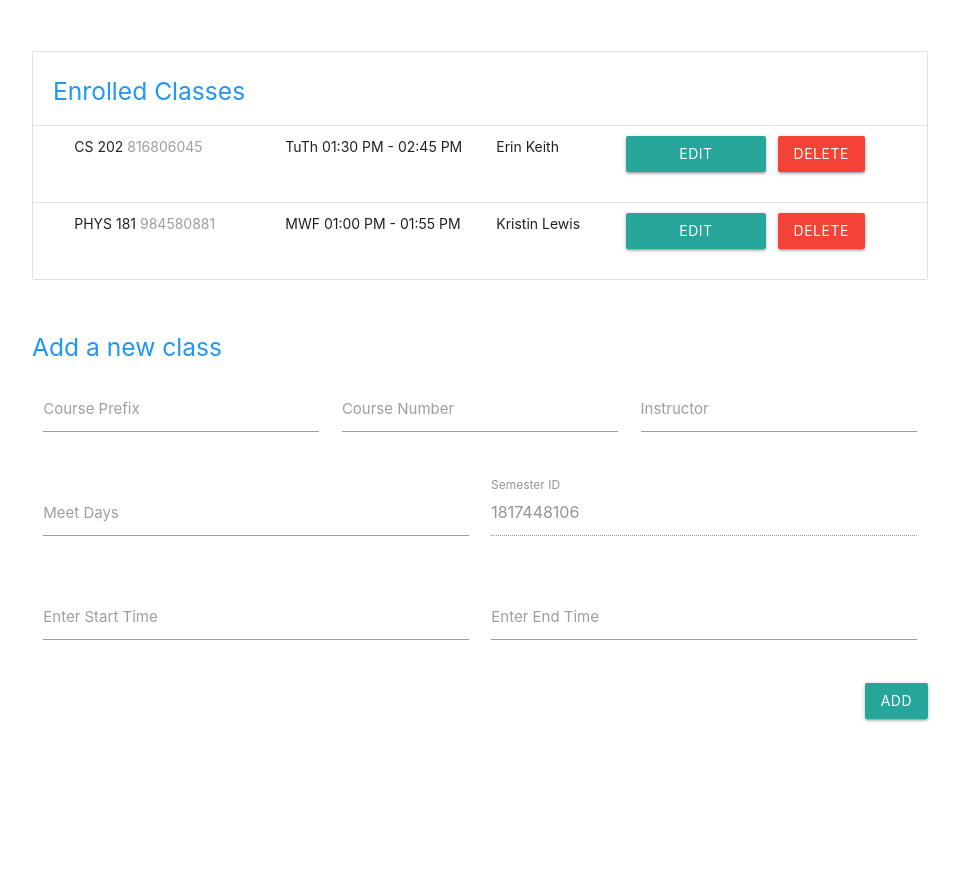
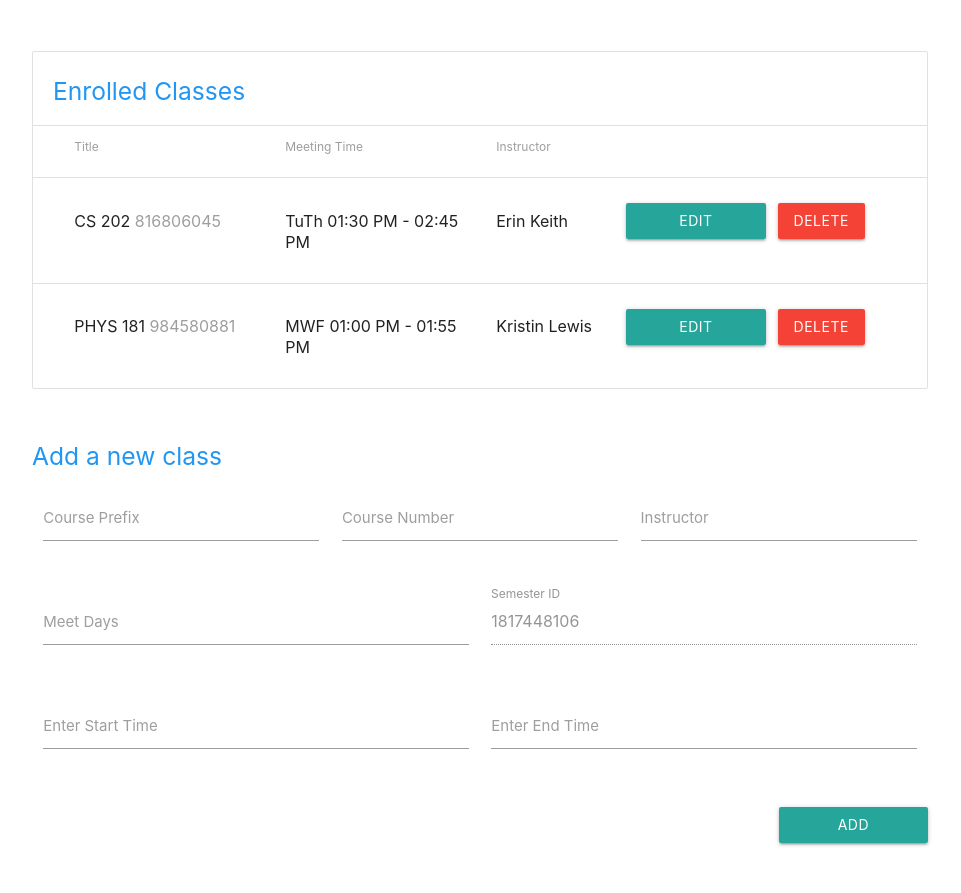
Before and after one commit to redsled84/apollo-notes, a Flask app: page /calendar in a window 1280 px wide. Shown: the part 377-1270 px from the top of the page, without its empty margins (160-1121 px from the left). Before the commit the page ends 1099 px from the top, so only its background shows below. Run offline with Flask 2, Linux system fonts and the light colour scheme; some libraries are stand-ins or nearby versions.

Commit message:
late-night modifications

```diff
--- a/templates/calendar.html
+++ b/templates/calendar.html
@@ -44,6 +44,21 @@
     .material-icons {
       padding-bottom: 3px !important;
     }
+
+    .collection-item {
+      line-height: 1.5em !important;
+      vertical-align: middle !important;
+    }
+
+    .collection-text {
+      margin-top: 1.5rem !important;
+      font-size: 16px;
+    }
+
+    .btn {
+      margin-top: 1rem !important;
+    }
+
   </style>
 </head>
 <body>
@@ -96,31 +111,40 @@
   <!-- table of all the database classes related to the active semester -->
   <div class="container">
     <ul class="collection with-header">
-      <li class="collection-header"><h5 class="blue-text darken-4">Enrolled Classes</h5></li>
-
+      <li class="collection-header">
+        <h5 class="blue-text darken-4 col s12">Enrolled Classes</h5>
+      </li>
       <!-- if the currently active semester has no enrolled classes then list a default message -->
       {% if active_semester.get_num_classes() == 0 %}
 
         <li class="collection-item">No classes enrolled this semester.</li>
 
       {% else %}
+        <li class="collection-item" style="padding-bottom:0rem !important;">
+          <div class="row">
+            <span class="col s3 grey-text darken-3" style="font-size: 12px;">Title</span>
+            <span class="col s3 grey-text darken-3" style="font-size: 12px;">Meeting Time</span>
+            <span class="col s3 grey-text darken-3" style="font-size: 12px;">Instructor</span>
+          </div>
+        </li>
         <!-- loop through every class -->
         {% for c in classes %}
           <!-- if a class has the same semester_id -->
           {% if int(c.get_semester_id()) == int(active_semester.get_uuid()) %}
             <!-- materializecss collection item -->
+
             <li class="collection-item">
               <div class="row">
                 <!-- display the class prefix, number, and database id -->
-                  <span class="col s12 m2 l3 valign">
+                <span class="collection-text col s12 m2 l3">
                   {{ c.get_title() + " "}}<span class="grey-text darken-2">{{ str(c.get_uuid()) }}</span>
                 </span>
                 <!-- display the meet days, start meet time, and end meet time -->
-                  <span class="col s12 m2 l3 valign">
+                <span class="collection-text col s12 m2 l3">
                   {{ str(c.get_meet_days()) + " " + str(c.get_start_time()) + " - " + str(c.get_end_time()) }}
                 </span>
                 <!-- <span class="right grey-text darken-2">{{  str(c.get_uuid()) }}</span> -->
-                  <span class="col s12 m3 l2 valign">{{ str(c.get_instructor() )}}</span>
+                <span class="collection-text col s12 m3 l2">{{ str(c.get_instructor() )}}</span>
                 <form method="POST">
                   <!-- hidden data -->
                   <input
@@ -267,15 +291,16 @@
           <label for="end_time">Enter End Time</label>
         </div>
       </div>
-
+      <div class="row">
         <button
-        class="btn waves-effect waves-light right"
+          class="btn waves-effect waves-light right col s12 m2 l2"
           type="submit"
           name="btn"
           value="Add"
           style="margin-bottom: 2rem !important;">
             Add
         </button>
+      </div>
       <input id="class_" type="text" name="delete" value="" hidden>
       <input id="class_" type="text" name="edit" value="" hidden>
     </form>
```
Also changed, not shown: static/js/calendar.js (indentation only), static/js/index.js (indentation only). Lines whose indentation alone changed are shown as unchanged.
